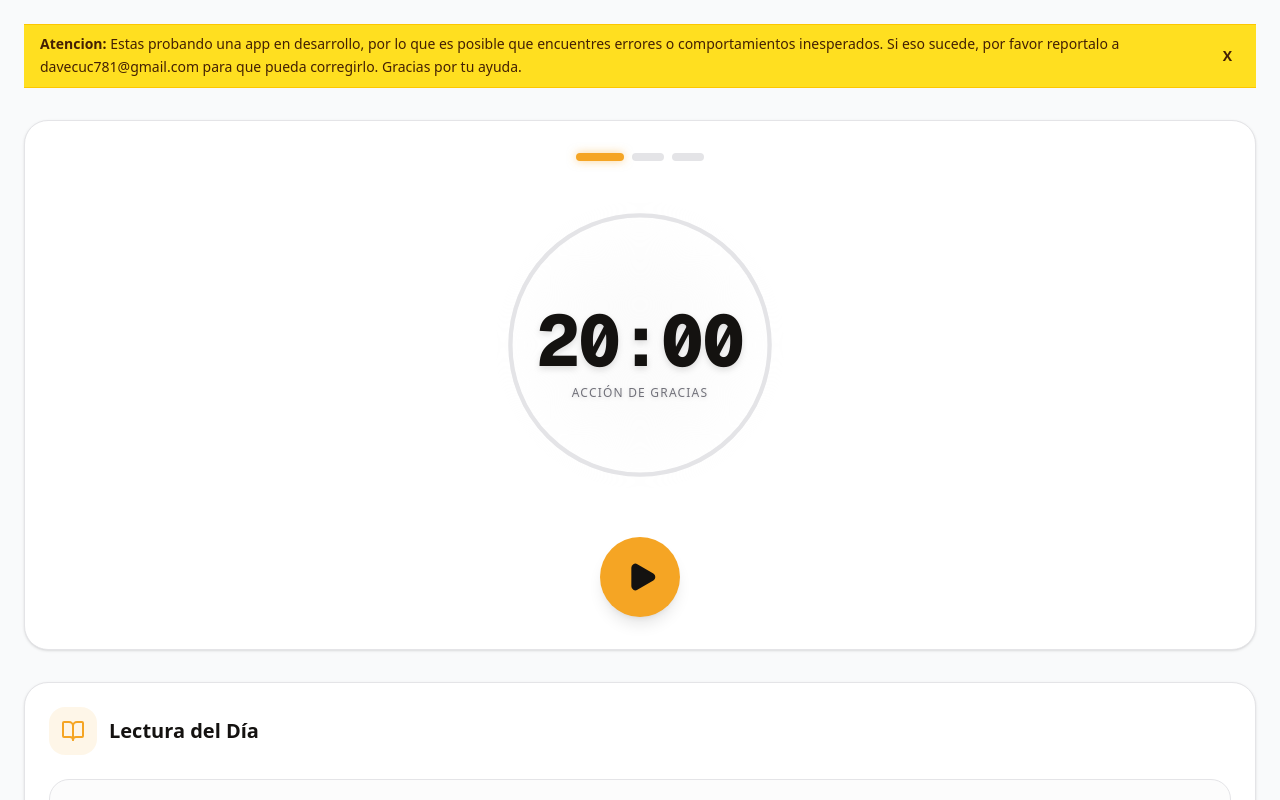
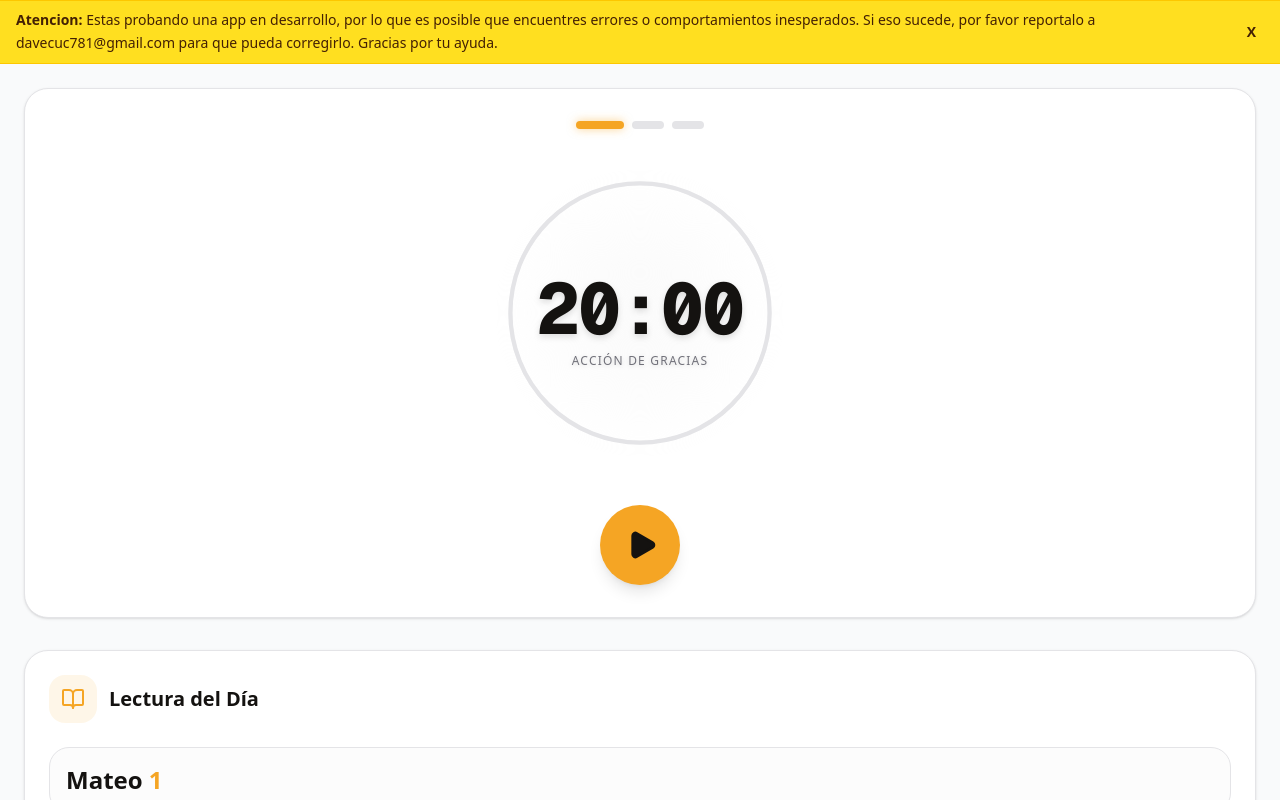
Before and after one commit to DaveCuc/pray-app, a Next.js app: page / in a window 1280 px wide. Shown: the top 800 px of the page. Built offline with nearby package versions, Linux system fonts and the light colour scheme; no server answers.

Commit message:
feat: integrate Attention component into RootLayout and remove from Home page

```diff
--- a/app/layout.tsx
+++ b/app/layout.tsx
@@ -24,6 +24,7 @@ export const metadata: Metadata = {
 };
 
 import { auth } from "@clerk/nextjs/server";
+import Attention from "./_components/Attention";
 
 export default async function RootLayout({
   children,
@@ -44,6 +45,7 @@ export default async function RootLayout({
             disableTransitionOnChange
           >
             {isSignedIn && <NavBar />}
+            <Attention />
             <div className="md:flex md:min-h-[calc(100vh-4rem)]">
               {isSignedIn && (
                 <div className="hidden md:block md:w-72 border-r border-border bg-muted/20">
--- a/app/page.tsx
+++ b/app/page.tsx
@@ -4,7 +4,7 @@ import { usePrayerProgress } from '@/hooks/usePrayerProgress';
 import { useLectura } from '@/hooks/useLectura';
 import Reloj from './_components/Reloj';
 import Evangelio from './_components/Evangelio';
-import Attention from './_components/Attention';
+
 
 
 export default function Home() {
@@ -21,7 +21,7 @@ export default function Home() {
   return (
     <div className="min-h-screen bg-gray-50 dark:bg-neutral-950 p-6 space-y-8">
 
-    <Attention />
+
 
       <section className="bg-card rounded-3xl shadow-sm border border-border">
 
```
